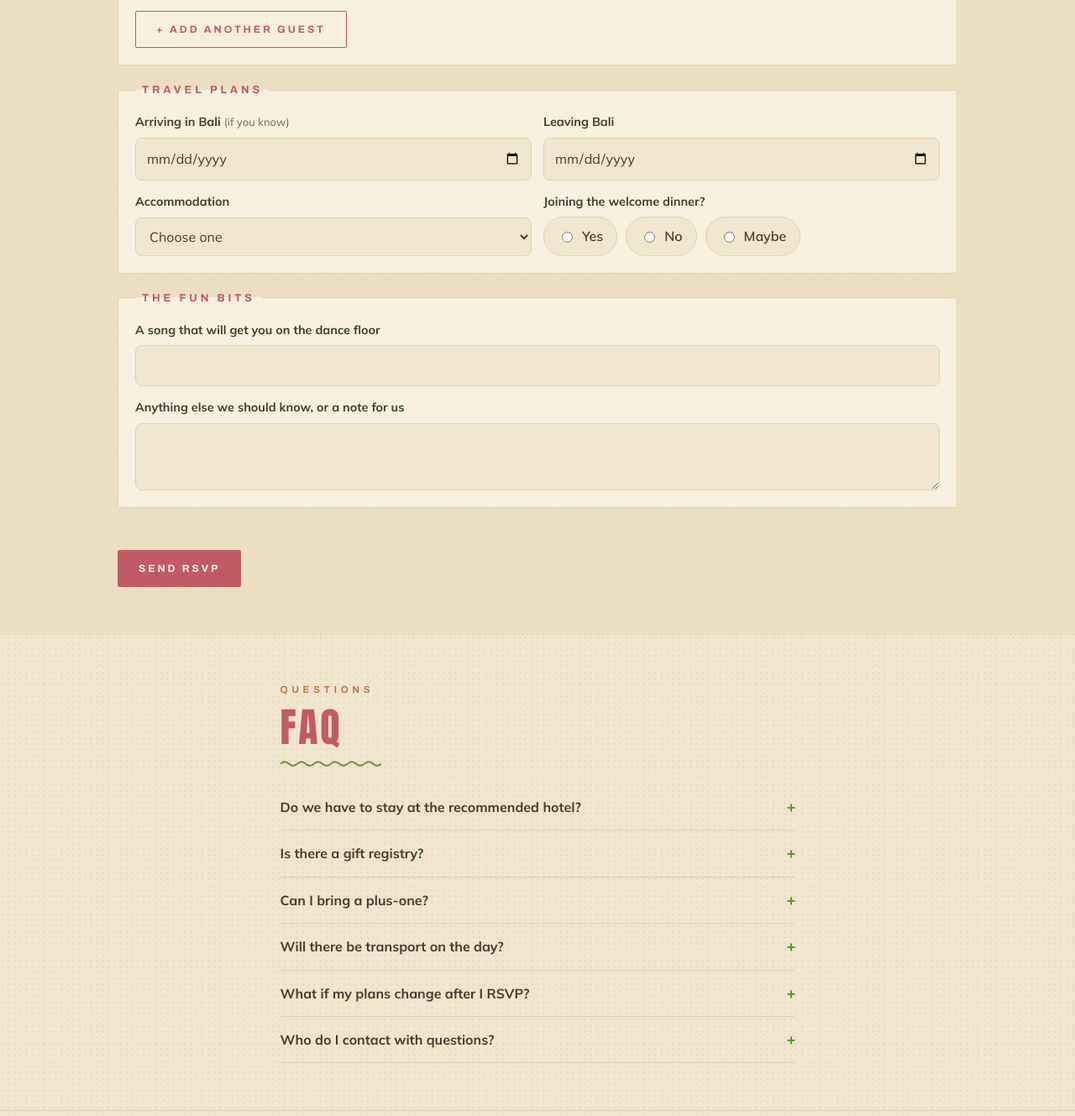
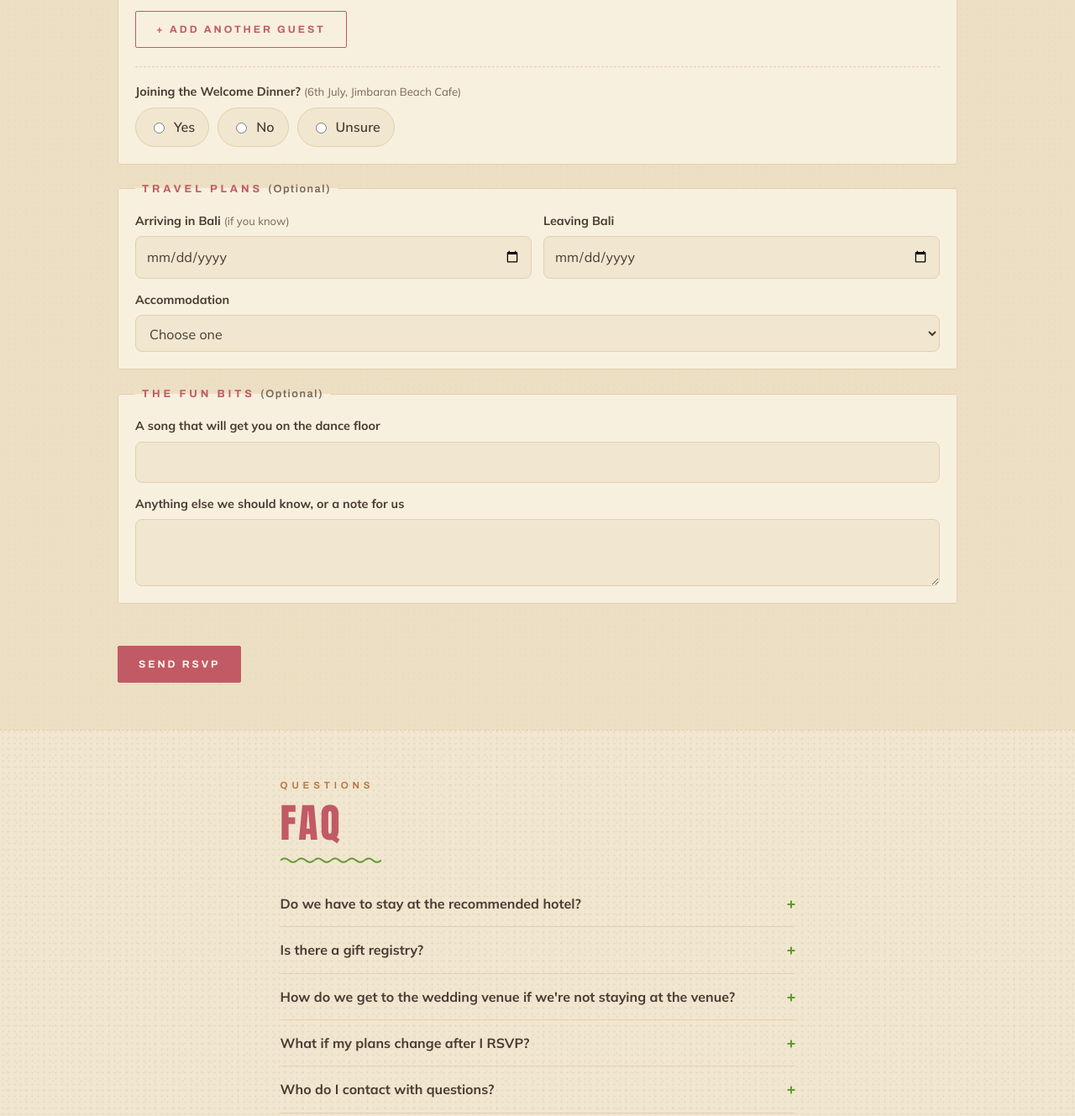
Before and after one commit to jennajboister/bali-wedding, a plain HTML site: page index.html in a window 1280 px wide. Shown: the part 8491-9820 px from the top of the page at 84% size. Drawn offline with nearby package versions, Linux system fonts and the light colour scheme.

Commit message:
Update RSVP form sections, thank-you message and FAQ
Co-Authored-By: Claude Opus 5.5 <noreply@anthropic.com>
Claude-Session: https://claude.ai/code/session_016ZuZ9VBqhnBRj49APDeoTw

```diff
--- a/index.html
+++ b/index.html
@@ -188,6 +188,8 @@ section.s .intro{color:var(--muted);margin:12px 0 0}
 form{display:grid;gap:22px;margin-top:28px}
 fieldset{border:1px solid var(--line);border-radius:var(--r);background:var(--surface);padding:20px;margin:0;min-width:0}
 legend{font:700 .8rem var(--label);letter-spacing:.3em;text-transform:uppercase;color:var(--hibiscus);padding:0 8px}
+legend .opt{color:var(--muted);font-weight:600;letter-spacing:.12em;text-transform:none}
+.welcome-q{margin-top:22px;padding-top:18px;border-top:1px dashed var(--line)}
 .row{display:grid;grid-template-columns:repeat(2,minmax(0,1fr));gap:14px}
 .field{display:grid;gap:6px;min-width:0}
 .field>label,.lbl{font-weight:700;font-size:.9rem}
@@ -1101,16 +1103,22 @@ body.editing .url-input{display:block;width:100%;font:inherit;font-size:.85rem;c
         <legend>Who's coming &amp; dietary needs</legend>
         <div id="guests"></div>
         <div class="btnrow" style="margin-top:16px"><button type="button" class="btn ghost" id="add-guest">+ Add another guest</button></div>
+        <div class="field welcome-q"><span class="lbl">Joining the Welcome Dinner? <span class="hint">(6th July, Jimbaran Beach Cafe)</span></span>
+          <div class="choice">
+            <label><input type="radio" name="welcome" id="f-wel-yes" value="yes"> Yes</label>
+            <label><input type="radio" name="welcome" id="f-wel-no" value="no"> No</label>
+            <label><input type="radio" name="welcome" id="f-wel-unsure" value="unsure"> Unsure</label>
+          </div>
+        </div>
       </fieldset>
 
       <fieldset id="travel-fs">
-        <legend>Travel plans</legend>
+        <legend>Travel plans <span class="opt">(Optional)</span></legend>
         <div class="row">
           <div class="field"><label for="f-arrive">Arriving in Bali <span class="hint">(if you know)</span></label><input type="date" id="f-arrive"></div>
           <div class="field"><label for="f-depart">Leaving Bali</label><input type="date" id="f-depart"></div>
         </div>
-        <div class="row" style="margin-top:14px">
-          <div class="field"><label for="f-stay">Accommodation</label>
+        <div class="field" style="margin-top:14px"><label for="f-stay">Accommodation</label>
           <select id="f-stay">
             <option value="">Choose one</option>
             <option>Planning to stay at the recommended hotel</option>
@@ -1119,18 +1127,10 @@ body.editing .url-input{display:block;width:100%;font:inherit;font-size:.85rem;c
             <option>Not sure yet</option>
           </select>
         </div>
-          <div class="field"><span class="lbl">Joining the welcome dinner?</span>
-            <div class="choice">
-              <label><input type="radio" name="welcome" id="f-wel-yes" value="yes"> Yes</label>
-              <label><input type="radio" name="welcome" id="f-wel-no" value="no"> No</label>
-              <label><input type="radio" name="welcome" id="f-wel-maybe" value="maybe"> Maybe</label>
-            </div>
-          </div>
-        </div>
       </fieldset>
 
       <fieldset>
-        <legend>The fun bits</legend>
+        <legend>The fun bits <span class="opt">(Optional)</span></legend>
         <div class="field"><label for="f-song">A song that will get you on the dance floor</label><input type="text" id="f-song"></div>
         <div class="field" style="margin-top:14px"><label for="f-msg">Anything else we should know, or a note for us</label><textarea id="f-msg"></textarea></div>
       </fieldset>
@@ -1148,11 +1148,10 @@ body.editing .url-input{display:block;width:100%;font:inherit;font-size:.85rem;c
     <h2>FAQ</h2>
     <div style="margin-top:20px">
       <details><summary>Do we have to stay at the recommended hotel?</summary><p>Not at all. It's just the easiest option for transport on the day. Stay wherever suits you.</p></details>
-      <details><summary>Is there a gift registry?</summary><p>Your being there, after the time and cost of travelling to Bali, is the gift. If you'd still like to give something, we'll add wishing-well details here closer to the date.</p></details>
-      <details><summary>Can I bring a plus-one?</summary><p>Please check your invitation. If it's addressed to you "and guest", add them to your RSVP.</p></details>
-      <details><summary>Will there be transport on the day?</summary><p>We're planning shuttles between the venue and the main accommodation areas. Details will be added here once the venue is confirmed.</p></details>
+      <details><summary>Is there a gift registry?</summary><p>Your being there, after the time and cost of travelling to Bali, is the gift.</p></details>
+      <details><summary>How do we get to the wedding venue if we're not staying at the venue?</summary><p>Hotels can organise taxis, we'll provide details of recommended drivers if you've got a large group, or you can download the Grab or Gojek (GoCar) app, Bali's versions of Uber, and easily book a ride!</p></details>
       <details><summary>What if my plans change after I RSVP?</summary><p>Just fill in the RSVP form again using the same email address and we'll update your reply. If it's after the RSVP deadline, please message us directly as well.</p></details>
-      <details><summary>Who do I contact with questions?</summary><p>Message Jenna or Mathew directly, or email <span class="placeholder" data-cfg="contact">[your contact email]</span>.</p></details>
+      <details><summary>Who do I contact with questions?</summary><p>Message Jenna or Mathew directly, or email <span data-cfg="contact">jennajboister@gmail.com</span>.</p></details>
     </div>
   </div>
 </section>
@@ -1243,7 +1242,7 @@ body.editing .url-input{display:block;width:100%;font:inherit;font-size:.85rem;c
     guestsEl.innerHTML=""; gCount=0;
     (d.guests&&d.guests.length?d.guests:[{name:d.name}]).forEach(addGuest);
     $("f-arrive").value=d.arrive||""; $("f-depart").value=d.depart||""; $("f-stay").value=d.stay||"";
-    if(d.welcome) $("f-wel-"+d.welcome).checked=true;
+    {const w=$("f-wel-"+(d.welcome==="maybe"?"unsure":d.welcome)); if(w) w.checked=true;}
     $("f-song").value=d.song||""; $("f-msg").value=d.message||"";
     syncAttending();
   }
@@ -1288,7 +1287,7 @@ body.editing .url-input{display:block;width:100%;font:inherit;font-size:.85rem;c
       let ok=res.ok; try{const j=await res.json(); if(j&&j.ok===false) ok=false}catch(_){}
       if(!ok) throw new Error("not saved");
       try{localStorage.setItem(SAVED,JSON.stringify(d))}catch(_){}
-      showMsg("ok",d.attending==="yes"?"Thank you! Your RSVP is saved. We can't wait to celebrate with you in Bali.":"Thank you for letting us know. We'll miss you and we'll raise a glass to you.");
+      showMsg("ok",d.attending==="yes"?"Thank you! Your RSVP is saved.":"Thank you for letting us know. We'll miss you and we'll raise a glass to you.");
       stateEl.hidden=true; btn.textContent="Update RSVP";
     }catch(ex){
       showFallback(d,"We couldn't save your RSVP just now. Copy it below and send it to us instead, or try again in a minute.");
```
Lines whose indentation alone changed are shown as unchanged.
